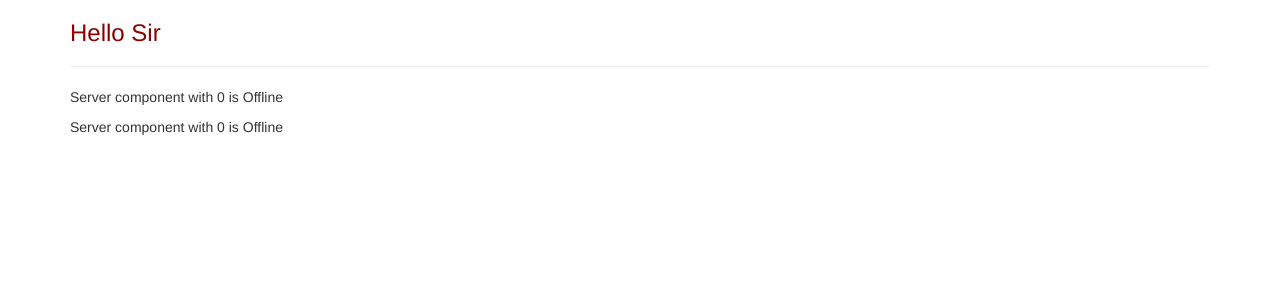
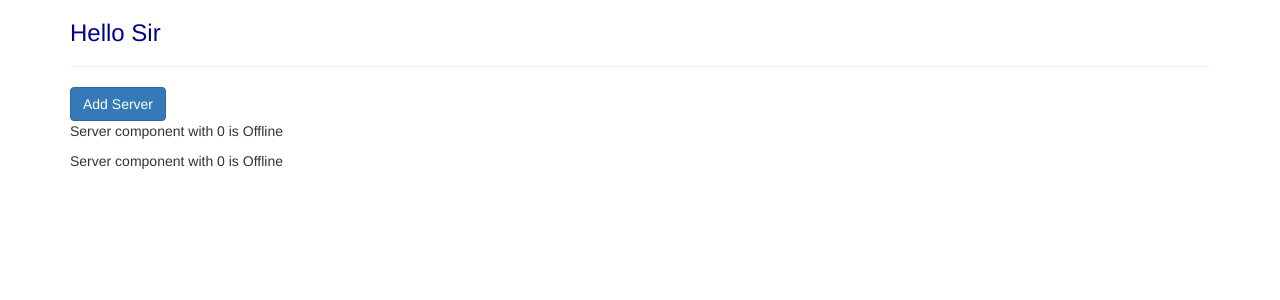
Before and after one commit to mickambar19/learning-angular-5, an Angular app in the folder simple-app/: page / in a window 1280 px wide. Shown: the top 300 px of the page. Built offline with nearby package versions, Linux system fonts and the light colour scheme.

Commit message:
Added property binding
Took 7 minutes

```diff
--- a/simple-app/src/app/app.component.ts
+++ b/simple-app/src/app/app.component.ts
@@ -3,12 +3,12 @@
 @Component({
   selector: 'app-root',
   templateUrl: './app.component.html',
-  // styleUrls: ['./app.component.css']
-  styles: [`
-    h3 {
-      color: darkred;
-    }
-  `]
+  styleUrls: ['./app.component.css']
+  // styles: [`
+  //   h3 {
+  //     color: darkred;
+  //   }
+  // `]
 })
 export class AppComponent {
 
--- a/simple-app/src/app/servers/servers.component.html
+++ b/simple-app/src/app/servers/servers.component.html
@@ -1,2 +1,3 @@
+<button class="btn btn-primary" [disabled]="!allowNewServer">Add Server</button>
 <app-server></app-server>
 <app-server></app-server>
--- a/simple-app/src/app/servers/servers.component.ts
+++ b/simple-app/src/app/servers/servers.component.ts
@@ -4,15 +4,20 @@
   selector: 'app-servers',
   // selector: '[app-servers]',
   // selector: '.app-servers',
-  template: `
-    <app-server></app-server>
-    <app-server></app-server>`,
+  // template: `
+  //   <app-server></app-server>
+  //   <app-server></app-server>`,
+  templateUrl: './servers.component.html',
   styleUrls: ['./servers.component.css'],
 })
 
 export class ServersComponent implements OnInit {
-
-  constructor() { }
+  allowNewServer = false;
+  constructor() {
+    setTimeout(()=>{
+      this.allowNewServer = true;
+    }, 2000);
+  }
 
   ngOnInit() {
   }
```
